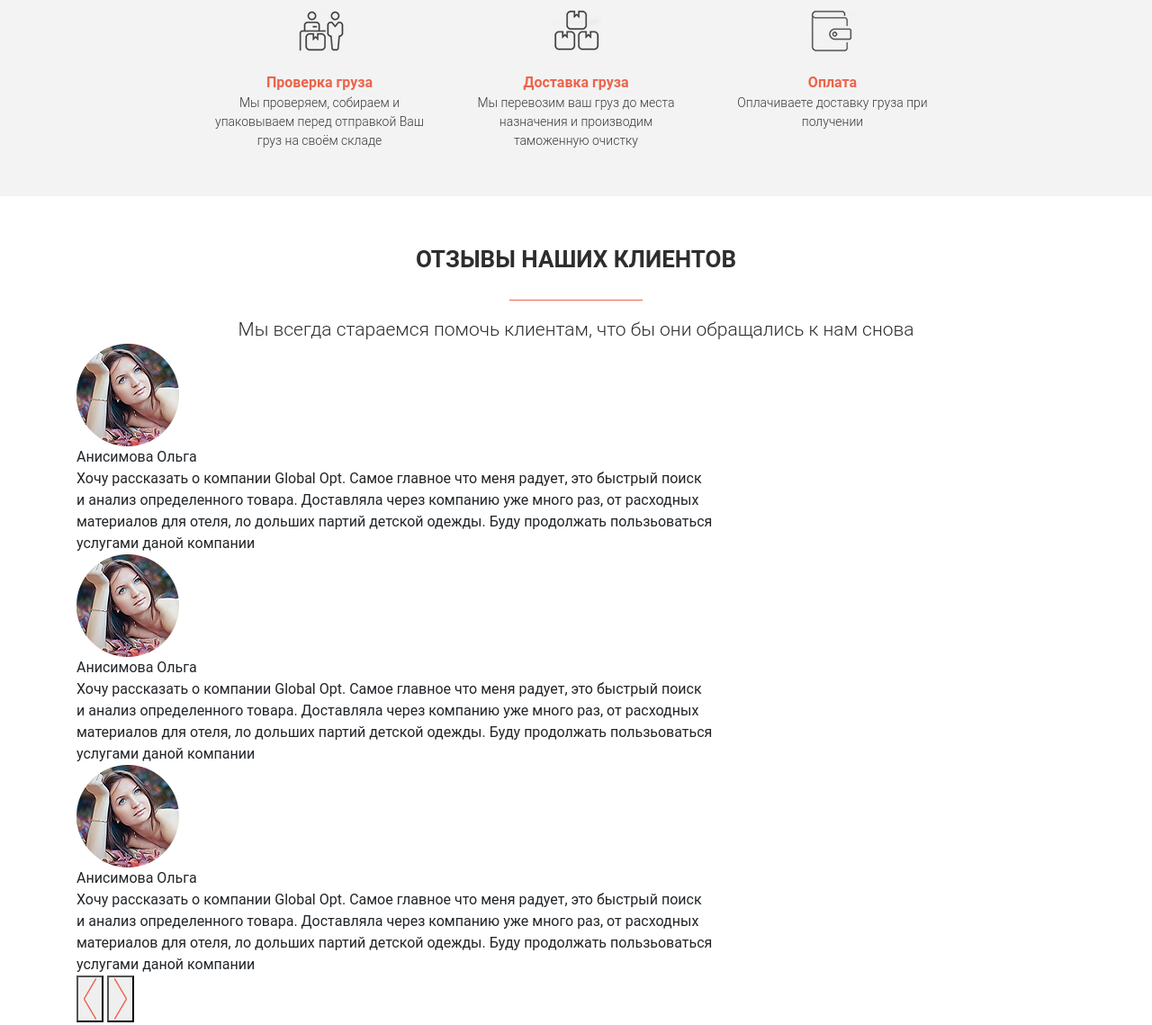
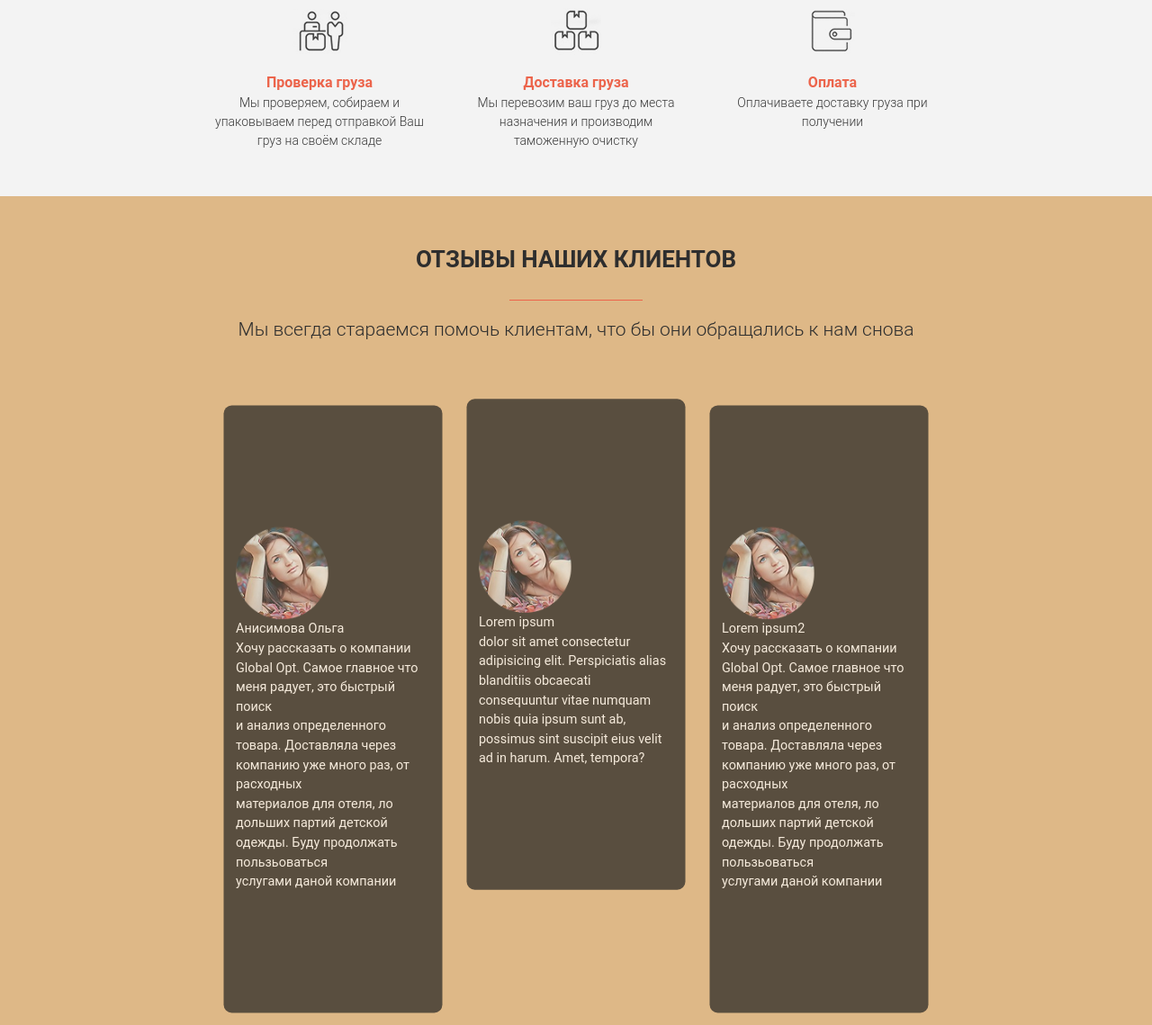
Before and after one commit to gerasimok/Glopt, a website: page src/index.html in a window 1280 px wide. Shown: the part 4139-5278 px from the top of the page at 90% size. Drawn offline with nearby package versions, Linux system fonts and the light colour scheme.

Commit message:
add slick slider, but need settings

```diff
--- /dev/null
+++ b/src/css/slick.css
@@ -0,0 +1,119 @@
+/* Slider */
+.slick-slider
+{
+    position: relative;
+
+    display: block;
+    box-sizing: border-box;
+
+    -webkit-user-select: none;
+       -moz-user-select: none;
+        -ms-user-select: none;
+            user-select: none;
+
+    -webkit-touch-callout: none;
+    -khtml-user-select: none;
+    -ms-touch-action: pan-y;
+        touch-action: pan-y;
+    -webkit-tap-highlight-color: transparent;
+}
+
+.slick-list
+{
+    position: relative;
+
+    display: block;
+    overflow: hidden;
+
+    margin: 0;
+    padding: 0;
+}
+.slick-list:focus
+{
+    outline: none;
+}
+.slick-list.dragging
+{
+    cursor: pointer;
+    cursor: hand;
+}
+
+.slick-slider .slick-track,
+.slick-slider .slick-list
+{
+    -webkit-transform: translate3d(0, 0, 0);
+       -moz-transform: translate3d(0, 0, 0);
+        -ms-transform: translate3d(0, 0, 0);
+         -o-transform: translate3d(0, 0, 0);
+            transform: translate3d(0, 0, 0);
+}
+
+.slick-track
+{
+    position: relative;
+    top: 0;
+    left: 0;
+
+    display: block;
+    margin-left: auto;
+    margin-right: auto;
+}
+.slick-track:before,
+.slick-track:after
+{
+    display: table;
+
+    content: '';
+}
+.slick-track:after
+{
+    clear: both;
+}
+.slick-loading .slick-track
+{
+    visibility: hidden;
+}
+
+.slick-slide
+{
+    display: none;
+    float: left;
+
+    height: 100%;
+    min-height: 1px;
+}
+[dir='rtl'] .slick-slide
+{
+    float: right;
+}
+.slick-slide img
+{
+    display: block;
+}
+.slick-slide.slick-loading img
+{
+    display: none;
+}
+.slick-slide.dragging img
+{
+    pointer-events: none;
+}
+.slick-initialized .slick-slide
+{
+    display: block;
+}
+.slick-loading .slick-slide
+{
+    visibility: hidden;
+}
+.slick-vertical .slick-slide
+{
+    display: block;
+
+    height: auto;
+
+    border: 1px solid transparent;
+}
+.slick-arrow.slick-hidden {
+    display: none;
+}
--- a/src/index.html
+++ b/src/index.html
@@ -6,6 +6,8 @@
     <title>Glopt</title>
     <link rel="stylesheet" href="css/bootstrap-grid.min.css">
     <link rel="stylesheet" href="css/bootstrap-reboot.min.css">
+    <link rel="stylesheet" type="text/css" href="css/slick.css"/>
+    <link rel="stylesheet" type="text/css" href="css/slick-theme.css"/>
     <link rel="stylesheet" href="css/style.min.css">
 </head>
 <body>
@@ -372,6 +374,9 @@
               <div class="reviews__subtitle">Мы всегда стараемся помочь клиентам, что бы они обращались к нам снова</div>
 
 
+
+
+              <div class="carousel">
                 <div class="reviews__item">
                     <div class="reviews__img">
                         <img src="images/olga.png" alt="face">
@@ -388,22 +393,27 @@
                         <img src="images/olga.png" alt="face">
                     </div>
                     <div class="reviews__text">
-                      <div class="reviews__name">Анисимова Ольга</div>
-                      <div class="reviews__descr">Хочу рассказать о компании Global Opt. Самое главное что меня радует, это быстрый поиск <br> и анализ определенного товара. Доставляла через компанию уже много раз, от расходных <br> материалов для отеля, ло дольших партий детской одежды. Буду продолжать пользьоваться <br> услугами даной компании</div>
+                        <div class="reviews__name">Lorem ipsum</div>
+                        <div class="reviews__descr"> dolor sit amet consectetur adipisicing elit. Perspiciatis alias blanditiis obcaecati consequuntur vitae numquam nobis quia ipsum sunt ab, possimus sint suscipit eius velit ad in harum. Amet, tempora?</div>
+                    </div>
                 </div>
 
-              </div>
 
                 <div class="reviews__item">
                     <div class="reviews__img">
                         <img src="images/olga.png" alt="face">
                     </div>
                     <div class="reviews__text">
-                      <div class="reviews__name">Анисимова Ольга</div>
+                        <div class="reviews__name">Lorem ipsum2</div>
                         <div class="reviews__descr">Хочу рассказать о компании Global Opt. Самое главное что меня радует, это быстрый поиск <br> и анализ определенного товара. Доставляла через компанию уже много раз, от расходных <br> материалов для отеля, ло дольших партий детской одежды. Буду продолжать пользьоваться <br> услугами даной компании</div>
                     </div>
 
                 </div>
+              </div>
+
+
+
+
 
             <button type="button" class="prev"><img src="icons/left.png" alt="prev"></button>
             <button type="button" class="next"><img src="icons/right.png" alt="next"></button>
@@ -411,5 +421,10 @@
           </div>
       </section>
 
+<script type="text/javascript" src="//code.jquery.com/jquery-1.11.0.min.js"></script>
+<script type="text/javascript" src="//code.jquery.com/jquery-migrate-1.2.1.min.js"></script>
+<script type="text/javascript" src="js/slick.min.js"></script>
+<script type="text/javascript" src="js/script.js"></script>
+
 </body>
 </html>
--- /dev/null
+++ b/src/js/script.js
@@ -0,0 +1,56 @@
+$(function(){
+  $('.carousel').slick({
+    centerMode: true,
+    arrows: true,
+    centerPadding: '45px',
+    slidesToShow: 3,
+    slidesToScroll: 1,
+    responsive: [
+      {
+        breakpoint: 768,
+        settings: {
+          arrows: false,
+          centerMode: true,
+          centerPadding: '60px',
+          slidesToShow: 3
+        }
+      },
+      {
+        breakpoint: 480,
+        settings: {
+          arrows: false,
+          centerMode: true,
+          centerPadding: '60px',
+          slidesToShow: 1
+        }
+      }
+    ]
+  });
+});
+
+
+/* $('.center').slick({
+    centerMode: true,
+    centerPadding: '60px',
+    slidesToShow: 3,
+    responsive: [
+      {
+        breakpoint: 768,
+        settings: {
+          arrows: false,
+          centerMode: true,
+          centerPadding: '40px',
+          slidesToShow: 3
+        }
+      },
+      {
+        breakpoint: 480,
+        settings: {
+          arrows: false,
+          centerMode: true,
+          centerPadding: '40px',
+          slidesToShow: 1
+        }
+      }
+    ]
+  }); */
--- a/src/sass/blocks/_reviews.scss
+++ b/src/sass/blocks/_reviews.scss
@@ -1,5 +1,6 @@
 .reviews {
     min-height: 470px;
+    background-color: burlywood;
     &__title {
         font-size: 26px;
         font-weight: bold;
@@ -22,4 +23,36 @@
         text-align: center;
         color: #2e2e2e;
     }
+
+    .carousel {
+        padding-top: 31px;
+        width: 900px;
+        margin: 0 auto;
+    }
+    &__item {
+        box-sizing: border-box;
+    }
+    &__text {
+        box-sizing: border-box;
+    }
+
+    .slick-slide,
+    .slick-active + .slick-active ~ .slick-active {
+        display: block;
+        padding: 150px 15px;
+        background: #222;
+        color: #fff;
+        border-radius: 10px;
+
+        transform: scale(.9);
+        opacity: 0.7;
+
+        transition: .5s ease ;
 }
+
+    .slick-active + .slick-active{
+    transform: scale(1);
+    opacity: 1;
+    }
+
+}
```
Also changed, not shown: src/css/slick-theme.css (added), src/css/style.min.css, src/js/slick.min.js (added), src/script.js (deleted). Lines whose indentation alone changed are shown as unchanged.
